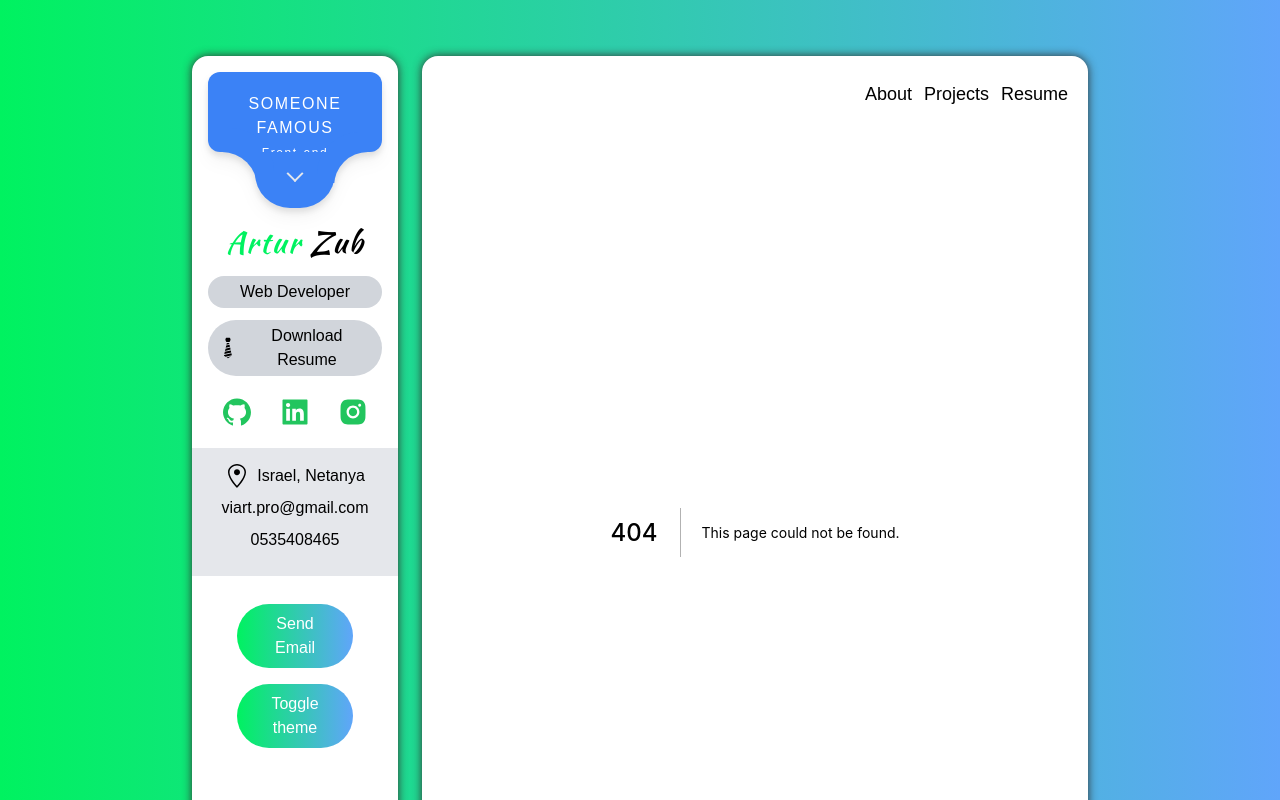
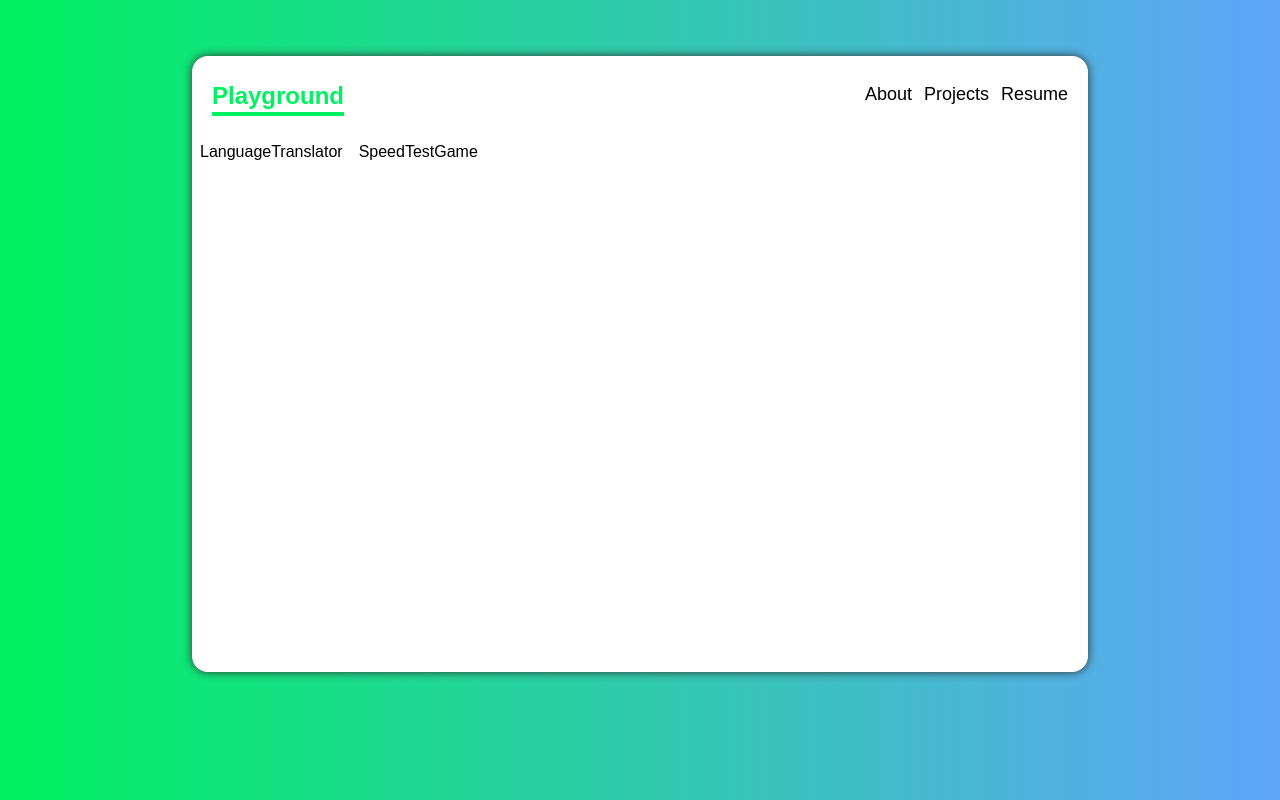
Before and after one commit to lazarevartur/portfolio, a Next.js app: page /playground in a window 1280 px wide. Before the commit this address had no page. Shown: the top 800 px of the page. Built offline with nearby package versions, Linux system fonts and the light colour scheme.

Commit message:
feat: added playground page

```diff
--- /dev/null
+++ b/components/Layouts/FullWidthLayout/index.tsx
@@ -0,0 +1,16 @@
+import { AppProps } from "next/app";
+import Navbar from "../../Navbar";
+import {AnimatePresence} from "framer-motion";
+
+const FullWidthLayout = ({ Component, pageProps, router }: AppProps) => (
+  <div className="grid grid-cols-12 gap-6 px-5 lg:px-48 my-14 sm:px-30 md:px-32">
+    <div className="flex flex-col col-span-12 overflow-hidden bg-white dark:bg-dark-500 lg:col-span-12 rounded-2xl shadow-custom-light dark:shadow-custom-dark">
+      <Navbar />
+      <AnimatePresence exitBeforeEnter>
+        <Component {...pageProps} key={router.route} />
+      </AnimatePresence>
+    </div>
+  </div>
+);
+
+export default FullWidthLayout;
--- /dev/null
+++ b/components/Layouts/MainLayout/index.tsx
@@ -0,0 +1,20 @@
+import { AppProps } from "next/app";
+import Sidebar from "../../Sidebar";
+import Navbar from "../../Navbar";
+import { AnimatePresence } from "framer-motion";
+
+const MainLayout = ({ Component, pageProps, router }: AppProps) => (
+  <div className="grid grid-cols-12 gap-6 px-5 lg:px-48 my-14 sm:px-30 md:px-32">
+    <div className="col-span-12 p-4 text-center bg-white dark:bg-dark-500 lg:col-span-3 rounded-2xl shadow-custom-light dark:shadow-custom-dark">
+      <Sidebar />
+    </div>
+    <div className="flex flex-col col-span-12 overflow-hidden bg-white dark:bg-dark-500 lg:col-span-9 rounded-2xl shadow-custom-light dark:shadow-custom-dark">
+      <Navbar />
+      <AnimatePresence exitBeforeEnter>
+        <Component {...pageProps} key={router.route} />
+      </AnimatePresence>
+    </div>
+  </div>
+);
+
+export default MainLayout
--- a/components/Navbar.tsx
+++ b/components/Navbar.tsx
@@ -2,15 +2,8 @@ import Link from "next/link";
 import { useRouter } from "next/router";
 import React, { FC, useState } from "react";
 
-const pages = [
-  { name: "About", link: "/" },
-  { name: "Projects", link: "/projects" },
-  { name: "Resume", link: "/resume" },
-  // { name: "Sandbox", link: "/sandbox" },
-];
-
-const findPageNameByLink = (pathname: string) =>
-  pages.find((item) => item.link === pathname)?.name;
+import { findPageNameByLink } from "../utils";
+import { pages } from "../routes";
 
 interface LinkItemProps {
   disable: boolean;
--- a/components/SpeedTestGame/index.tsx
+++ b/components/SpeedTestGame/index.tsx
@@ -1,5 +1,4 @@
 import cn from "classnames";
-import { Item } from "framer-motion/types/components/Reorder/Item";
 import {
   FC,
   KeyboardEventHandler,
@@ -12,7 +11,6 @@ import {
 } from "react";
 import { typingText as initialText } from "./data";
 import s from "./styles.module.scss";
-import { getTypingText } from "./utils";
 
 const lattersLowerCase: string[] = [
   "q",
@@ -86,7 +84,7 @@ const initResult = [] as LetterStatus[];
 const validateWpm = (wpm: string | null | number | undefined) =>
   !wpm || wpm < 0 || wpm === Infinity ? 0 : wpm;
 
-const SpeedTestGame: FC = () => {
+function SpeedTestGame() {
   const [typingText, setTypingText] = useState<string[]>([]);
 
   const inputRef = useRef<HTMLInputElement>(null);
@@ -200,4 +198,4 @@ const SpeedTestGame: FC = () => {
   );
 };
 
-export default memo(SpeedTestGame);
+export default SpeedTestGame
--- a/components/SpeedTestGame/styles.module.scss
+++ b/components/SpeedTestGame/styles.module.scss
@@ -1,6 +1,6 @@
 .container {
   font-family: "Poppins", sans-serif;
-  @apply bg-cyan-500 flex justify-center items-center  w-full h-full;
+  @apply bg-cyan-500 flex justify-center items-center  w-full h-full py-3.5;
 }
 
 .wrapper {
--- /dev/null
+++ b/config/index.ts
@@ -0,0 +1,11 @@
+import { PLAYGROUND_LINKS } from "../routes";
+import LanguageTranslator from "../components/LanguageTranslator";
+import SpeedTestGame from "../components/SpeedTestGame";
+
+export const PLAYGROUND_COMPONENTS: Record<
+  PLAYGROUND_LINKS | string,
+  () => JSX.Element
+> = {
+  [PLAYGROUND_LINKS.LanguageTranslator]: LanguageTranslator,
+  [PLAYGROUND_LINKS.SpeedTestGame]: SpeedTestGame,
+};
--- a/pages/_app.tsx
+++ b/pages/_app.tsx
@@ -1,38 +1,42 @@
 import type { AppProps } from "next/app";
 import { useRef } from "react";
 import { ThemeProvider } from "next-themes";
-import { AnimatePresence } from "framer-motion";
 import { config } from "@fortawesome/fontawesome-svg-core";
 import { Hydrate, QueryClient, QueryClientProvider } from "react-query";
 import { ReactQueryDevtools } from "react-query/devtools";
 
 import "@fortawesome/fontawesome-svg-core/styles.css";
 
-import Sidebar from "../components/Sidebar";
-import Navbar from "../components/Navbar";
+import "../styles/globals.css";
 
-import "../styles/globals.css";
+import { APP_LINKS } from "../routes";
+import MainLayout from "../components/Layouts/MainLayout";
+import FullWidthLayout from "../components/Layouts/FullWidthLayout";
 
 config.autoAddCss = false;
 
 function MyApp({ Component, pageProps, router }: AppProps) {
   const queryClient = useRef(new QueryClient());
 
+  const isPlayground = router.pathname.includes(APP_LINKS.playground);
+
   return (
     <QueryClientProvider client={queryClient.current}>
       <Hydrate state={pageProps.dehydratedState}>
         <ThemeProvider attribute="class">
-          <div className="grid grid-cols-12 gap-6 px-5 lg:px-48 my-14 sm:px-30 md:px-32">
-            <div className="col-span-12 p-4 text-center bg-white dark:bg-dark-500 lg:col-span-3 rounded-2xl shadow-custom-light dark:shadow-custom-dark">
-              <Sidebar />
-            </div>
-            <div className="flex flex-col col-span-12 overflow-hidden bg-white dark:bg-dark-500 lg:col-span-9 rounded-2xl shadow-custom-light dark:shadow-custom-dark">
-              <Navbar />
-              <AnimatePresence exitBeforeEnter>
-                <Component {...pageProps} key={router.route} />
-              </AnimatePresence>
-            </div>
-          </div>
+          {isPlayground ? (
+            <FullWidthLayout
+              Component={Component}
+              {...pageProps}
+              router={router.route}
+            />
+          ) : (
+            <MainLayout
+              Component={Component}
+              {...pageProps}
+              router={router.route}
+            />
+          )}
         </ThemeProvider>
       </Hydrate>
       <ReactQueryDevtools />
--- /dev/null
+++ b/pages/playground/[id].tsx
@@ -0,0 +1,32 @@
+import { useMemo } from "react";
+import { useRouter } from "next/router";
+import { PLAYGROUND_COMPONENTS } from "../../config";
+
+const PlaygroundItem = () => {
+  const router = useRouter();
+  const componentPath = `/${router.query.id}`;
+
+  const Component = useMemo(
+    () => PLAYGROUND_COMPONENTS[componentPath] ?? null,
+    [componentPath]
+  );
+
+  if (!Component) {
+    return <div>404</div>;
+  }
+
+  return (
+    <div>
+      <div>
+        <span className="mx-2 my-1 cursor-pointer" onClick={router.back}>
+          Go back
+        </span>
+      </div>
+      <div className="flex items-center justify-center min-h-[530px]">
+        <Component />
+      </div>
+    </div>
+  );
+};
+
+export default PlaygroundItem;
--- /dev/null
+++ b/pages/playground/index.tsx
@@ -0,0 +1,20 @@
+import { FC } from "react";
+import { useRouter } from "next/router";
+import { playgroundMenuItems } from "../../routes";
+import Link from "next/link";
+
+const Index: FC = () => {
+  const router = useRouter();
+
+  return (
+    <div className="min-h-[532px]">
+      {playgroundMenuItems.map((item, index) => (
+        <Link href={item.link} key={index}>
+          <a className="mx-2 my-1 cursor-pointer">{item.name}</a>
+        </Link>
+      ))}
+    </div>
+  );
+};
+
+export default Index;
--- /dev/null
+++ b/routes/index.ts
@@ -0,0 +1,30 @@
+export enum APP_LINKS {
+  about = "/",
+  projects = "/projects",
+  resume = "/resume",
+  playground = "/playground",
+}
+
+export enum PLAYGROUND_LINKS {
+  LanguageTranslator = "/lt",
+  SpeedTestGame = "/spt",
+}
+
+export const pages = [
+  { name: "About", link: APP_LINKS.about },
+  { name: "Projects", link: APP_LINKS.projects },
+  { name: "Resume", link: APP_LINKS.resume },
+  { name: "Playground", link: APP_LINKS.playground },
+  // { name: "Sandbox", link: "/sandbox" },
+];
+
+export const playgroundMenuItems = [
+  {
+    name: "LanguageTranslator",
+    link: APP_LINKS.playground + PLAYGROUND_LINKS.LanguageTranslator,
+  },
+  {
+    name: "SpeedTestGame",
+    link: APP_LINKS.playground + PLAYGROUND_LINKS.SpeedTestGame,
+  },
+];
--- /dev/null
+++ b/utils/index.ts
@@ -0,0 +1,4 @@
+import { pages } from "../routes";
+
+export const findPageNameByLink = (pathname: string) =>
+  pages.find((item) => item.link === pathname)?.name;
```
